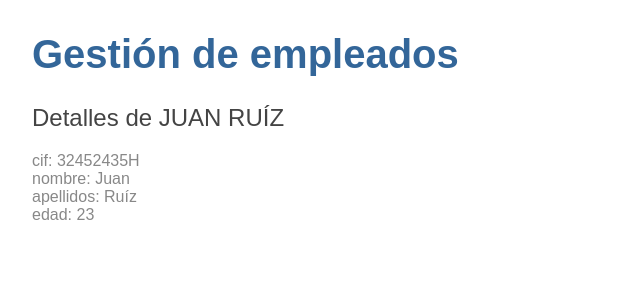
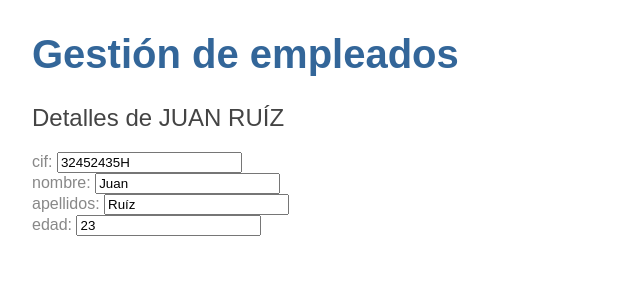
Before and after one commit to didgewind/empleados-angular, an Angular app: page / in a window 1280 px wide. Shown: the top 300 px of the page, without its empty margins (0-640 px from the left). Built offline with nearby package versions, Linux system fonts and the light colour scheme.

Commit message:
Editar datos del empleado

```diff
--- a/src/app/app.module.ts
+++ b/src/app/app.module.ts
@@ -1,5 +1,6 @@
 import { BrowserModule } from '@angular/platform-browser';
 import { NgModule } from '@angular/core';
+import { FormsModule } from '@angular/forms';
 
 import { AppComponent } from './app.component';
 import { ListaEmpleadosComponent } from './components/lista-empleados/lista-empleados.component';
@@ -10,7 +11,8 @@ import { ListaEmpleadosComponent } from './components/lista-empleados/lista-empl
     ListaEmpleadosComponent
   ],
   imports: [
-    BrowserModule
+    BrowserModule,
+    FormsModule
   ],
   providers: [],
   bootstrap: [AppComponent]
--- a/src/app/components/lista-empleados/lista-empleados.component.html
+++ b/src/app/components/lista-empleados/lista-empleados.component.html
@@ -1,5 +1,5 @@
 <h2>Detalles de {{ empleado.nombre | uppercase }} {{ empleado.apellidos | uppercase }} </h2>
-<div><span>cif: </span>{{empleado.cif}}</div>
-<div><span>nombre: </span>{{empleado.nombre}}</div>
-<div><span>apellidos: </span>{{empleado.apellidos}}</div>
-<div><span>edad: </span>{{empleado.edad}}</div>
+<div><label>cif: <input [(ngModel)]="empleado.cif" placeholder="cif"></label></div>
+<div><label>nombre:  <input [(ngModel)]="empleado.nombre" placeholder="nombre"></label></div>
+<div><label>apellidos:  <input [(ngModel)]="empleado.apellidos" placeholder="apellidos"></label></div>
+<div><label>edad:  <input [(ngModel)]="empleado.edad" placeholder="edad"></label></div>
```
